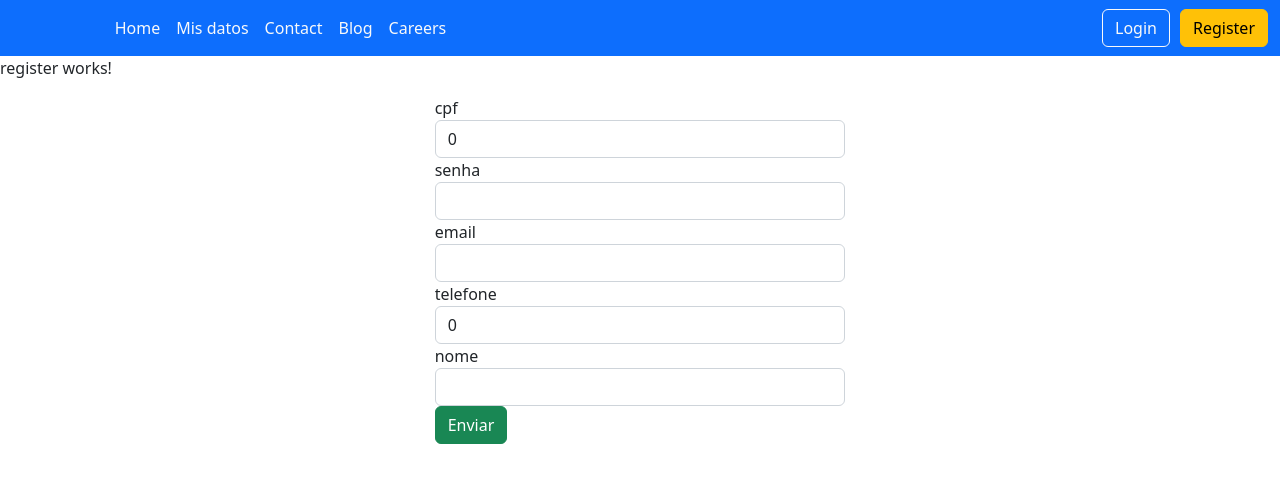
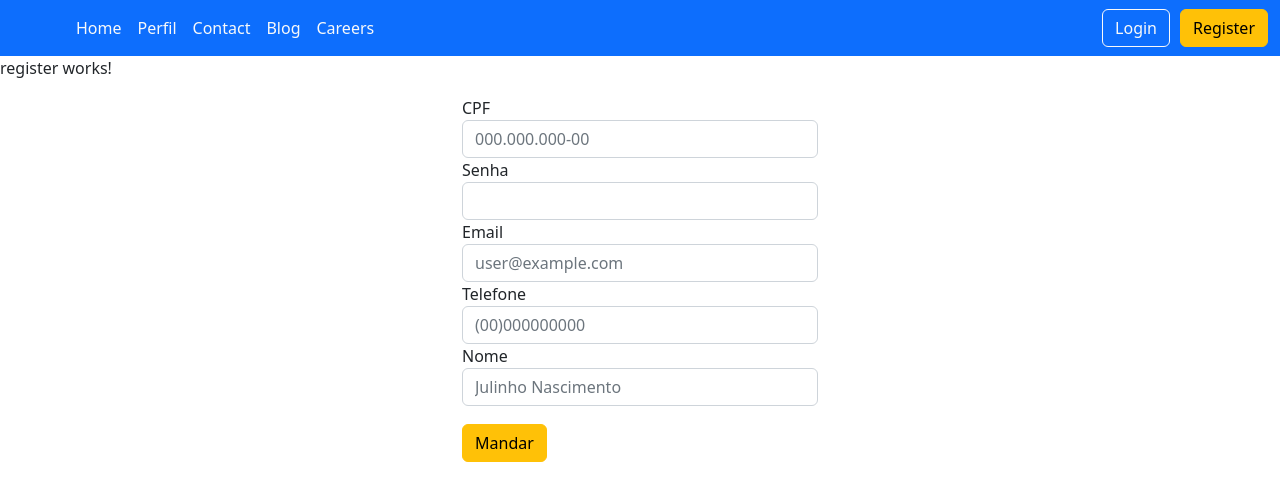
Before and after one commit to juliomr21/myApp, an Angular app: page /register in a window 1280 px wide. Shown: the top 500 px of the page. Built offline with nearby package versions, Linux system fonts and the light colour scheme; what ngx-cookie-service, ngx-mask would draw is missing.

Commit message:
con crear ok

```diff
--- a/src/app/Components/formulario/formulario.component.html
+++ b/src/app/Components/formulario/formulario.component.html
@@ -1,4 +1,13 @@
-<h1>Página para login válido de {{userLog}}!</h1>
+
+<div class="container">
+    <h2 style="margin-top: 5%;margin-bottom: 5%">MI PERFIL</h2>
+    <h5>Nome: {{userData.data.nome}}</h5>
+    <h5>CPF: {{userData.data.cpf| mask: '000.000.000-00'}}</h5>
+    <h5>Email: {{userData.data.email}}</h5>
+    <h5>Telefone: {{userData.data.telefone| mask:'(00)000000000'}}</h5>
+    <h5>Cuenta creada: {{userData.data.created_at|date}}</h5>
+
+</div>
 <!-- <form [formGroup]="form" class="row" >
     <div class="form-group col-lg-4" style="margin-left: auto; margin-right:auto">
         <label for="nick">Nick</label>
--- a/src/app/Components/formulario/formulario.component.ts
+++ b/src/app/Components/formulario/formulario.component.ts
@@ -1,6 +1,7 @@
 import { Component, OnInit } from '@angular/core';
 import { FormGroup, FormBuilder } from '@angular/forms';
 import { HttpServiceService } from '../../Services/http-service.service';
+import { DataStoreService } from '../../data-store.service';
 
 @Component({
   selector: 'app-formulario',
@@ -11,8 +12,12 @@ export class FormularioComponent implements OnInit {
 
   userLog = ''
   userData: any
+  tempData: any
   form: FormGroup;
-  constructor(private fb: FormBuilder, private Http: HttpServiceService) {
+  constructor(
+    private fb: FormBuilder,
+    private Http: HttpServiceService,
+    private dataS:DataStoreService) {
     this.form = fb.group({
       nombre: [''],
       nick: [''],
@@ -23,9 +28,11 @@ export class FormularioComponent implements OnInit {
   ngOnInit(): void {
     this.Http.userInfo().subscribe(res => {
       this.userData = res;
-      this.userLog = this.userData.data.nome;
-      localStorage.setItem('nome', this.userData.data.nome.toString());
-      this.Http.setUser(this.userData.data.nome.toString());
+
+      //console.log(res);
+      // this.userLog = this.userData.data.nome;
+      // localStorage.setItem('nome', this.userData.data.nome.toString());
+      // this.Http.setUser(this.userData.data.nome.toString());
     //   this.userLog = this.userData.data.nome.toString();
 
     });
--- a/src/app/Components/login/login.component.html
+++ b/src/app/Components/login/login.component.html
@@ -2,24 +2,30 @@
     <h3 style="margin-top: 10%;" class="text-center">Login</h3>
 
     <div class="form-group" style="margin-top: 5%;">
-        <label class="form-label " for="user-fild">Username</label>
+        <label class="form-label " for="user-fild">CPF*</label>
         <div>
-            <input class="form-control " type="text"  name="user-fild" formControlName="cpf">
+            <input [ngClass]="cpf_fail" class="form-control " type="text"  name="user-fild" formControlName="cpf" mask="000.000.000-00" placeholder="123.456.789-01">
+            <div *ngIf="cpf_fail === 'is-invalid'" class="invalid-feedback" style="margin-left:10%; font-size: small;" >
+                O campo CPF deve conter 11 números.
+              </div>
         </div>
 
 
     </div>
     <div class="form-group" style="margin-top: 2%;">
-        <label class="form-label " for="pass-fild">Password</label>
+        <label class="form-label " for="pass-fild">Senha*</label>
         <div>
-            <input class="form-control " type="password" name="pass-fild" formControlName="senha">
+            <input [ngClass]="senha_fail" class="form-control " type="password" name="pass-fild" formControlName="senha">
+            <div *ngIf="senha_fail === 'is-invalid'" class="invalid-feedback" style="margin-left:10%; font-size: small;" >
+                O campo Senha é obrigatório.
+              </div>
         </div>
 
 
     </div>
     <div *ngIf="sesion_fail" class="wrong-login "  role="">
 
-       <p class="text-center">Login failed</p>
+       <p class="text-center">{{erro_message}}</p>
     </div>
 
 
--- a/src/app/Components/login/login.component.ts
+++ b/src/app/Components/login/login.component.ts
@@ -1,5 +1,5 @@
 import { Component, OnInit } from '@angular/core';
-import { FormBuilder, FormGroup } from '@angular/forms';
+import { FormBuilder, FormGroup, Validators } from '@angular/forms';
 import { HttpServiceService } from '../../Services/http-service.service';
 import { environment } from 'src/environments/environment';
 import { CookieService } from 'ngx-cookie-service';
@@ -14,14 +14,17 @@ export class LoginComponent implements OnInit {
 
   formPass: FormGroup;
   sesion_fail = false;
+  senha_fail = '';
+  cpf_fail = '';
+  erro_message = '';
   constructor(
     private http: HttpServiceService,
     private fb: FormBuilder,
     private dataS: DataStoreService,
     private router: Router) {
     this.formPass = this.fb.group({
-      cpf: [''],
-      senha: ['']
+      cpf: ['',[Validators.required,Validators.maxLength(11),Validators.minLength(11)]],
+      senha: ['',[Validators.required]]
     });
 
   }
@@ -29,10 +32,12 @@ export class LoginComponent implements OnInit {
 
   ngOnInit(): void {
     localStorage.setItem('access-token', '');
+    localStorage.setItem('id-token','');
   }
   login() {
     const Body = this.formPass.value;
     const Url = environment.UrlBase + "auth/login";
+    if(this.validateLogin()){
       this.http.post(Url, Body).subscribe({
         next:
           res => {
@@ -46,14 +51,34 @@ export class LoginComponent implements OnInit {
           },
         error: () => {
           this.sesion_fail = true;
+          this.erro_message = "CPF ou senha errados!"
 
         }
 
       });
+
+    }
+
+  }
+  validateLogin(){
+    const controls = this.formPass.controls;
+    this.cpf_fail = ''
+    this.senha_fail = ''
+    let validate = true;
+  if(controls["cpf"].invalid)
+  {
+    this.cpf_fail = 'is-invalid'
+    validate = false;
+  }
+
+  if(controls["senha"].invalid){
+     this.senha_fail = 'is-invalid'
+     validate = false;
+  }
+  return validate;
  }
   newLogin() {
     this.router.navigate(['register']);
-   // this.http.userInfo().subscribe(res => console.log(res));
   }
 
 }
--- a/src/app/Components/nav/nav.component.html
+++ b/src/app/Components/nav/nav.component.html
@@ -12,16 +12,14 @@
             <span class="col-lg-1"></span>
             <div class="navbar-nav col-lg-4 text-light">
                 <a class="nav-link text-light" aria-current="page" [routerLink]="['']">Home</a>
-                <a class="nav-link text-light" [routerLink]="['formulario']">Mis datos</a>
+                <a class="nav-link text-light" [routerLink]="['formulario']">Perfil</a>
                 <a class="nav-link text-light" href="#">Contact</a>
                 <a class="nav-link text-light" href="#">Blog</a>
                 <a class="nav-link text-light" href="#" >Careers</a>
             </div>
-            <span class="col-lg-4"></span>
-            <div class="col" style="display: flex;">
-                <!-- <div >
-                    <p class="text-white">{{userLog}}</p>
-                </div> -->
+           <!--********  -->
+           <!-- <div class="col" style="display: flex;">
+
             <div *ngIf="!userLog" style="margin-left: auto;display: flex;">
                 <button style="margin-right: 10px;" class=" btn btn-outline-light collapse navbar-collapse " type="submit" [routerLink]="['login']" (click)="login()">Login</button>
                 <button class=" btn btn-warning collapse navbar-collapse " type="submit" [routerLink]="['register']" >Register</button>
@@ -32,11 +30,23 @@
 
            </div>
 
+        </div> -->
+
+            <!-- ********** -->
         </div>
+        <div class="col" style="display: flex;">
 
+            <div *ngIf="!userLog" style="margin-left: auto;display: flex;">
+                <button style="margin-right: 10px;" class=" btn btn-outline-light  " type="submit" [routerLink]="['login']" (click)="login()">Login</button>
+                <button class=" btn btn-warning  " type="submit" [routerLink]="['register']" >Register</button>
+            </div>
+           <div *ngIf="userLog" style="margin-left: auto; display: flex;">
+            <p class="text-white" style="margin-bottom: auto;margin-right:10px; margin-top: auto;">Bienvenido {{userLog}}</p>
+            <button class=" btn btn-outline-light  " type="submit" [routerLink]="['']" (click)="logout()">Logout</button>
 
            </div>
 
+        </div>
 
     </div>
 
--- a/src/app/Components/nav/nav.component.ts
+++ b/src/app/Components/nav/nav.component.ts
@@ -21,6 +21,8 @@ export class NavComponent implements OnInit {
 
    logout(){
    localStorage.setItem('access-token','');
+   localStorage.setItem('id-token','');
+   localStorage.setItem('nome','')
    this.dataS.setUser('');
    }
    login(){
--- a/src/app/Components/register/register.component.html
+++ b/src/app/Components/register/register.component.html
@@ -1,31 +1,35 @@
 <p>register works!</p>
+<div class="container">
+
     <form [formGroup]="form" class="row" >
         <div class="form-group col-lg-4" style="margin-left: auto; margin-right:auto">
-        <label for="cpf">cpf</label>
+            <label for="cpf">CPF</label>
             <div>
-            <input type="text" name="cpf" class="form-control"  formControlName="cpf" mask="00000000000">
+                <input type="text" name="cpf" class="form-control" placeholder="000.000.000-00" formControlName="cpf" mask="000.000.000-00">
             </div>
-        <label for="senha">senha</label>
+            <label for="senha">Senha</label>
             <div>
-            <input type="password" name="senha" class="form-control" formControlName="senha">
+                <input type="password" name="senha" class="form-control"  formControlName="senha">
             </div>
-        <label for="email">email</label>
+            <label for="email">Email</label>
             <div>
-            <input type="email" name="email" class="form-control" formControlName="email">
+                <input type="email" name="email" class="form-control" placeholder="user@example.com" formControlName="email">
             </div>
-        <label for="telefone">telefone</label>
+            <label for="telefone">Telefone</label>
             <div>
-            <input type="number" name="telefone" class="form-control" formControlName="telefone">
+                <input type="text" name="telefone" class="form-control" placeholder="(00)000000000" formControlName="telefone" mask="(00)000000000">
             </div>
-        <label for="nome">nome</label>
+            <label for="nome">Nome</label>
             <div>
-            <input type="text" name="nome" class="form-control" formControlName="nome">
+                <input type="text" name="nome" class="form-control" placeholder="Julinho Nascimento" formControlName="nome">
             </div>
             <!-- <label for="foto">Foto</label>
             <div>
                 <input type="file" name="foto" class="form-control" (change)="catch_image($event)">
             </div> -->
-        <button class="btn btn-success" (click)="criar()">Enviar</button>
+            <button class="btn btn-warning" style="margin-top:5%;" (click)="criar()">Mandar</button>
         </div>
 
     </form>
+
+</div>
--- a/src/app/Components/register/register.component.ts
+++ b/src/app/Components/register/register.component.ts
@@ -12,10 +12,10 @@ export class RegisterComponent implements OnInit {
   form: FormGroup;
   constructor(private fb: FormBuilder,private Http:HttpServiceService) {
    this.form = fb.group({
-      cpf:[0],
+      cpf:[],
       senha: [''],
       email: [''],
-      telefone:[0],
+      telefone:[],
       nome: ['']
 
     })
--- /dev/null
+++ b/src/app/Pipe/cpf-pipe.pipe.ts
@@ -0,0 +1,14 @@
+import { Pipe, PipeTransform } from '@angular/core';
+import { MaskPipe } from 'ngx-mask';
+
+@Pipe({
+  name: 'cpfPipe'
+})
+export class CpfPipePipe implements PipeTransform {
+
+  transform(value: string, ...args: unknown[]): unknown {
+
+    return value;
+  }
+
+}
--- a/src/app/app.module.ts
+++ b/src/app/app.module.ts
@@ -13,6 +13,7 @@ import { NavComponent } from './Components/nav/nav.component';
 import { AuthInterceptorService } from './auth-interceptor.service';
 import { ErrorInterceptor } from './error-interceptor.service';
 import { RegisterComponent } from './Components/register/register.component';
+import { CpfPipePipe } from './Pipe/cpf-pipe.pipe';
 const maskConfigFunction: () => Partial<IConfig> = () => {
   return {
     validation: false,
@@ -25,7 +26,8 @@ const maskConfigFunction: () => Partial<IConfig> = () => {
     FormularioComponent,
     HomeComponent,
     NavComponent,
-    RegisterComponent
+    RegisterComponent,
+    CpfPipePipe
   ],
   imports: [
     BrowserModule,
```
Also changed, not shown: 1 other file (tests, documents, lock files or other folders). Lines whose indentation alone changed are shown as unchanged.
